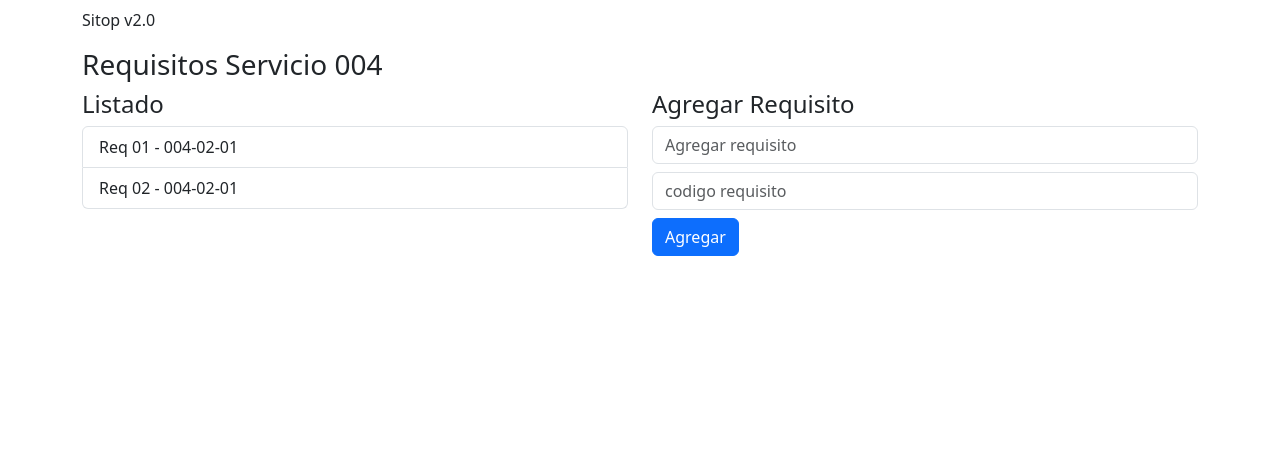
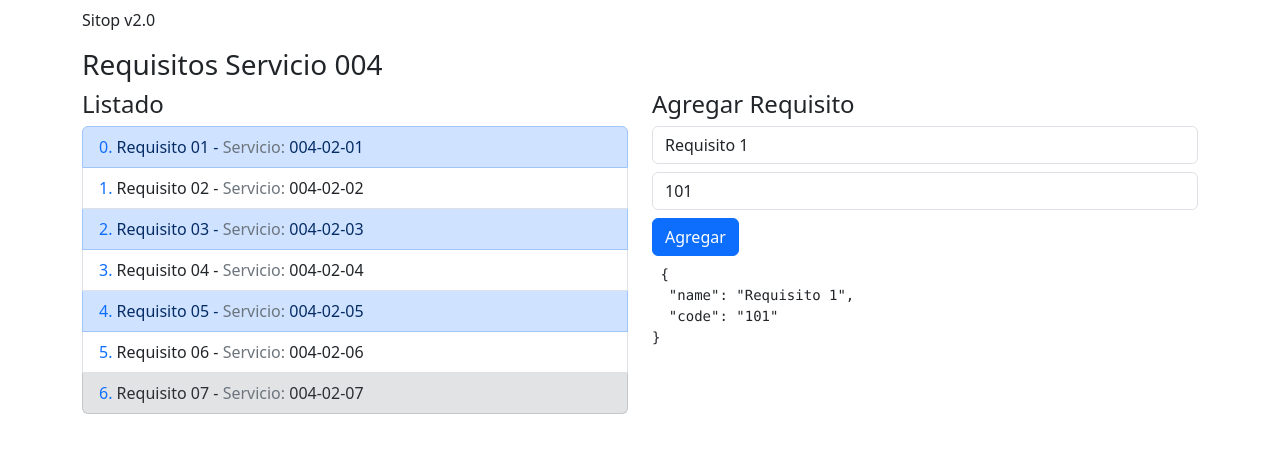
Before and after one commit to iblurdesigner/testReMit, an Angular app: page / in a window 1280 px wide. Shown: the top 452 px of the page. Built offline with nearby package versions, Linux system fonts and the light colour scheme.

Commit message:
ngfor ngclass emit

```diff
--- a/src/app/req0401/components/add-req/add-req.component.html
+++ b/src/app/req0401/components/add-req/add-req.component.html
@@ -1,7 +1,23 @@
 <h4>Agregar Requisito</h4>
 
-    <form action="">
-      <input type="text" class="form-control mb-2" placeholder="Agregar requisito">
-      <input type="number" class="form-control mb-2" placeholder="codigo requisito">
-      <button class="btn btn-primary mb-2">Agregar</button>
+    <form action="" (ngSubmit)="emitRequisito()">
+      <input
+        type="text"
+        class="form-control mb-2"
+        placeholder="Agregar requisito"
+        [(ngModel)]="addReq.name"
+        name="req"
+      >
+
+      <input
+        type="number"
+        class="form-control mb-2"
+        placeholder="codigo requisito"
+        [(ngModel)] ="addReq.code"
+        name="code"
+      >
+
+      <button class="btn btn-primary mb-2" >Agregar</button>
+
+      <pre> {{ addReq | json }} </pre>
     </form>
--- a/src/app/req0401/components/add-req/add-req.component.ts
+++ b/src/app/req0401/components/add-req/add-req.component.ts
@@ -1,4 +1,5 @@
-import { Component } from '@angular/core';
+import { Component, EventEmitter, Output } from '@angular/core';
+import { Req } from '../../interfaces/req.interface';
 
 @Component({
   selector: 'add-req',
@@ -7,4 +8,26 @@ import { Component } from '@angular/core';
 })
 export class AddReqComponent {
 
+  // esto va a exponer el valor que se va a emitir
+  @Output()
+  public onNewAddReq: EventEmitter<Req> = new EventEmitter();
+
+  public addReq: Req = {
+      name: 'Requisito 1',
+      code: '101'
+  }
+
+  emitRequisito(): void {
+    console.log(this.addReq)
+
+    // validaciones para que no vengan sin nombres
+    if(this.addReq.name.length === 0) return;
+
+    // esto va a emitir el objeto
+    this.onNewAddReq.emit(this.addReq)
+
+    this.addReq.name = '',
+    this.addReq.code = ''
+  }
+
 }
--- a/src/app/req0401/components/list/list.component.html
+++ b/src/app/req0401/components/list/list.component.html
@@ -1,5 +1,26 @@
 <h4>Listado</h4>
     <ul class="list-group">
-      <li class="list-group-item">Req 01 - 004-02-01</li>
-      <li class="list-group-item">Req 02 - 004-02-01</li>
+      <li
+        class="list-group-item"
+        *ngFor="let item of RequisList;
+                let i = index
+                let isFirst = first;
+                let isLast = last;
+                let isEven = even;
+                let isOdd = odd;
+                "
+        [ngClass]="{
+          'list-group-item-primary': isEven,
+          'list-group-item-secondary': isLast,
+
+        } "
+        >
+
+        <span class="text-primary">{{i}}. </span>
+        {{ item.name }} -
+        <span class="text-secondary"> Servicio: </span>
+        {{ item.code }}
+
+
+      </li>
     </ul>
--- a/src/app/req0401/components/list/list.component.ts
+++ b/src/app/req0401/components/list/list.component.ts
@@ -1,4 +1,5 @@
-import { Component } from '@angular/core';
+import { Component, Input } from '@angular/core';
+import { Req } from '../../interfaces/req.interface';
 
 @Component({
   selector: 'req04-list',
@@ -7,4 +8,16 @@ import { Component } from '@angular/core';
 })
 export class ListComponent {
 
+  @Input()
+  public RequisList: Req[] = [
+    {
+      name: 'Ruc',
+      code: '004-02-01'
+    },
+    {
+      name: 'Permiso de Funcionamiento',
+      code: '004-02-01'
+    },
+
+  ]
 }
--- /dev/null
+++ b/src/app/req0401/interfaces/req.interface.ts
@@ -0,0 +1,4 @@
+export interface Req {
+  name: string;
+  code: string;
+}
--- a/src/app/req0401/pages/main-page.component.html
+++ b/src/app/req0401/pages/main-page.component.html
@@ -3,10 +3,10 @@
 <div class="row">
 
   <div class="col">
-    <req04-list></req04-list>
+    <req04-list [RequisList]="requisites"></req04-list>
   </div>
 
   <div class="col">
-    <add-req></add-req>
+    <add-req (onNewAddReq)="onNewRequi($event)"></add-req>
   </div>
 </div>
--- a/src/app/req0401/pages/main-page.component.ts
+++ b/src/app/req0401/pages/main-page.component.ts
@@ -1,4 +1,5 @@
 import { Component } from '@angular/core';
+import { Req } from '../interfaces/req.interface';
 
 @Component({
   selector: 'req0401-main-page',
@@ -7,4 +8,40 @@ import { Component } from '@angular/core';
 })
 export class MainPageComponent {
 
+  public requisites: Req[] = [
+    {
+      name: 'Requisito 01',
+      code: '004-02-01'
+    },
+    {
+      name: 'Requisito 02',
+      code: '004-02-02'
+    },
+    {
+      name: 'Requisito 03',
+      code: '004-02-03'
+    },
+    {
+      name: 'Requisito 04',
+      code: '004-02-04'
+    },
+    {
+      name: 'Requisito 05',
+      code: '004-02-05'
+    },
+    {
+      name: 'Requisito 06',
+      code: '004-02-06'
+    },
+    {
+      name: 'Requisito 07',
+      code: '004-02-07'
+    }
+  ]
+
+  onNewRequi(addReq: Req):void {
+    console.log('MainPage')
+    console.log(addReq)
+  }
+
 }
--- a/src/app/req0401/req0401.module.ts
+++ b/src/app/req0401/req0401.module.ts
@@ -3,6 +3,7 @@ import { CommonModule } from '@angular/common';
 import { MainPageComponent } from './pages/main-page.component';
 import { ListComponent } from './components/list/list.component';
 import { AddReqComponent } from './components/add-req/add-req.component';
+import { FormsModule } from '@angular/forms';
 
 
 
@@ -14,7 +15,8 @@ import { AddReqComponent } from './components/add-req/add-req.component';
   ],
   exports: [MainPageComponent],
   imports: [
-    CommonModule
+    CommonModule,
+    FormsModule
   ]
 })
 export class Req0401Module { }
```
